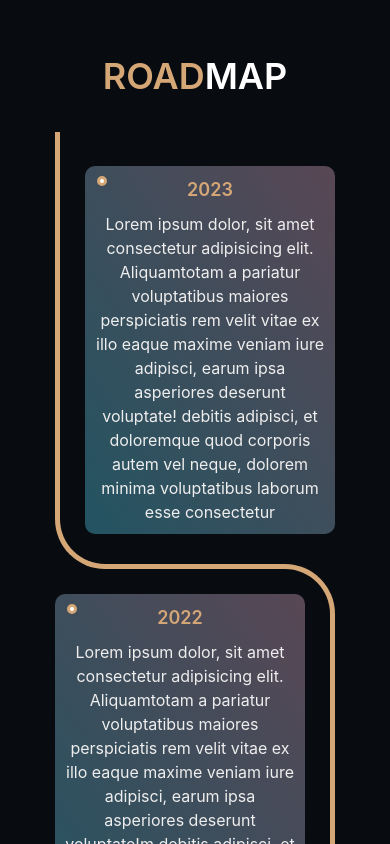
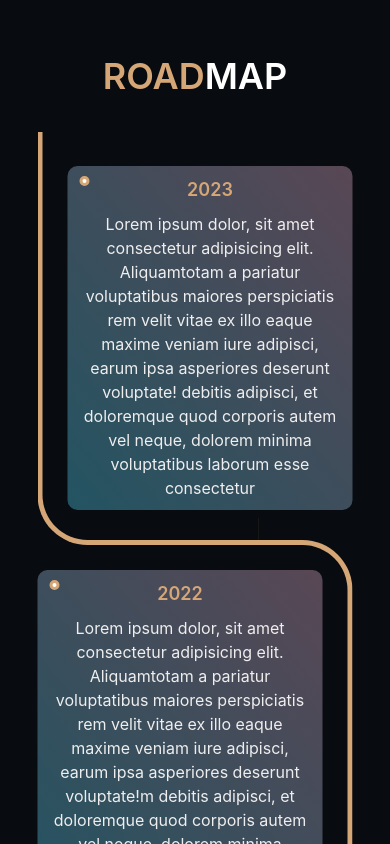
Before and after one commit to kamranalisheeno9/Crypto-Game, a React (Vite) app: page / in a window 390 px wide. Shown: the part 2720-3564 px from the top of the page. Built offline with nearby package versions, Linux system fonts and the light colour scheme.

Commit message:
updated border

```diff
--- a/src/components/roadmap.css
+++ b/src/components/roadmap.css
@@ -24,7 +24,7 @@
   .card::before {
     content: "";
     position: absolute;
-    width:50%;
+    width:70%;
     border: solid #D5A777;
   }
 
@@ -92,3 +92,10 @@
   .card:nth-child(even) > .info > .title::before {
     right: -45px;
   }
+
+  @media screen and (max-width: 768px) {
+
+  .card {
+    max-width: 90%;
+  }
+  }
```
